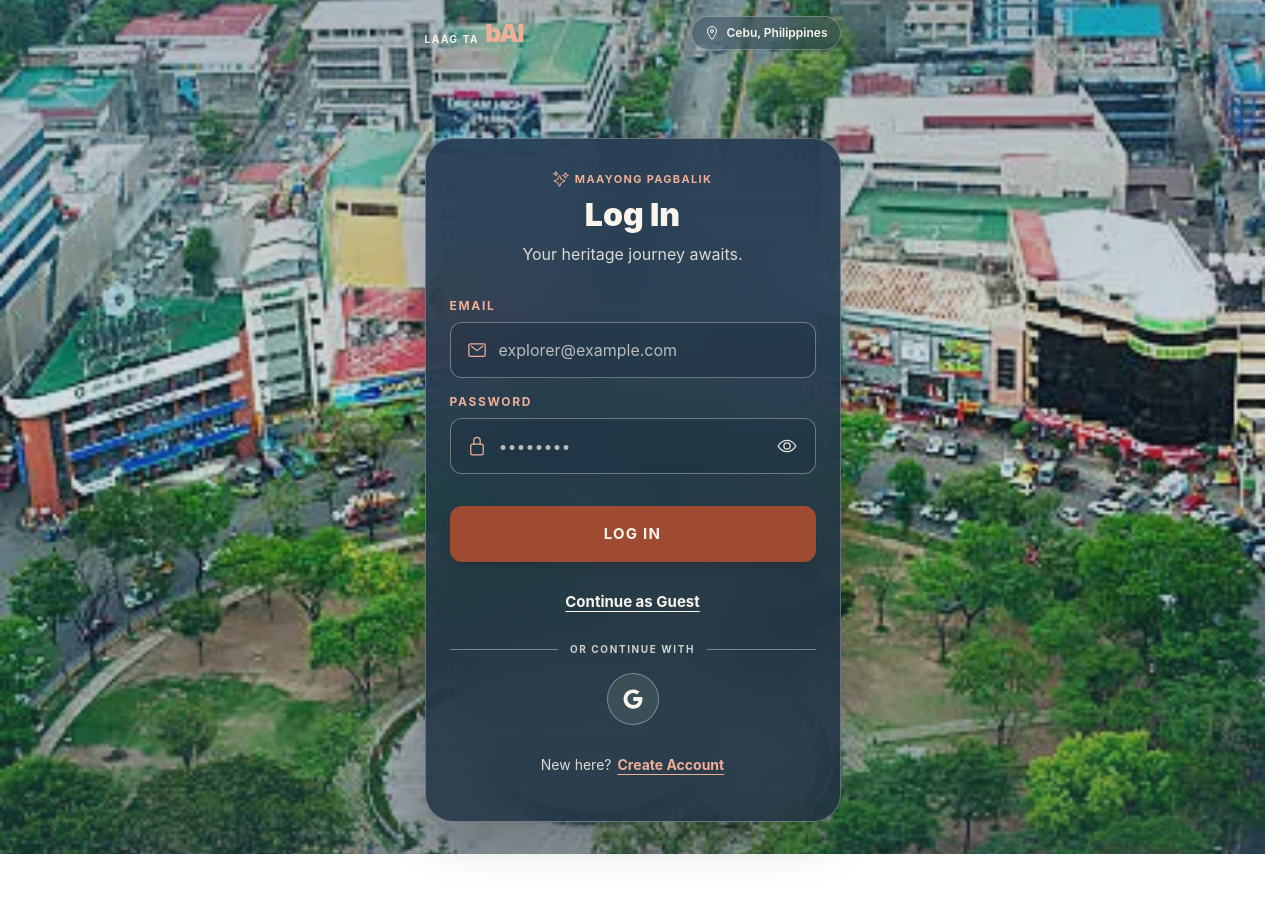
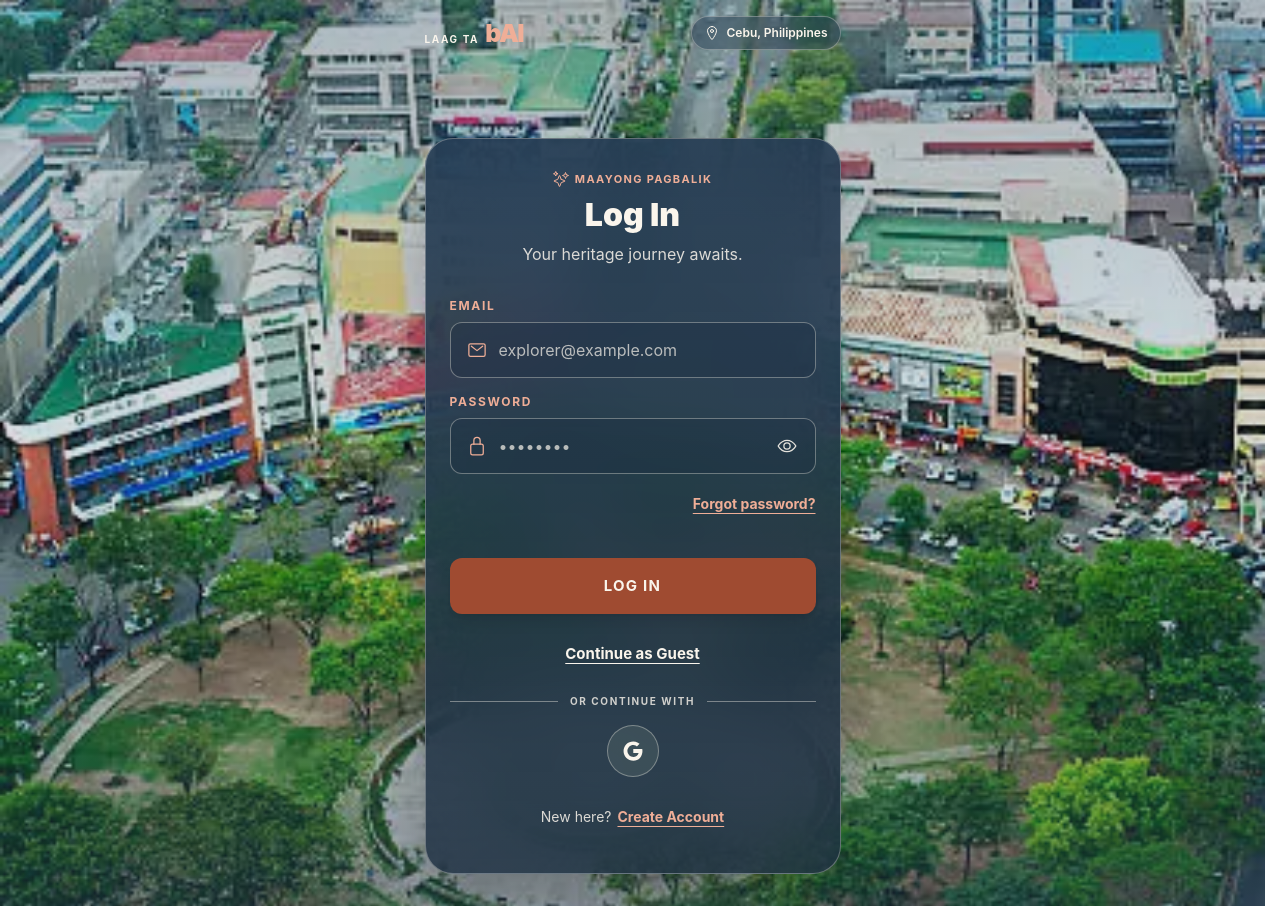
Before and after one commit to VersionControlSD3/laag-ta-bai-frontend, a React (Vite) app: page /login in a window 1280 px wide. Before the commit the page ends 854 px from the top, so only its background shows below. Built offline with nearby package versions, Linux system fonts and the light colour scheme; no server answers.

Commit message:
fix: added a forgot password button.

```diff
--- a/src/pages/authentication/LoginPage.tsx
+++ b/src/pages/authentication/LoginPage.tsx
@@ -125,6 +125,13 @@ export default function LoginPage() {
             )}
           </Field>
 
+          <Link
+            to="/forgot-password"
+            className={`-mt-2 flex min-h-11 items-center self-end rounded-lg text-sm font-bold text-terracotta-light underline underline-offset-4 ${focus}`}
+          >
+            Forgot password?
+          </Link>
+
           {error && (
             <p role="alert" className="rounded-xl border border-danger-line bg-danger-soft px-4 py-3 text-sm font-semibold text-danger">
               {error}
```
